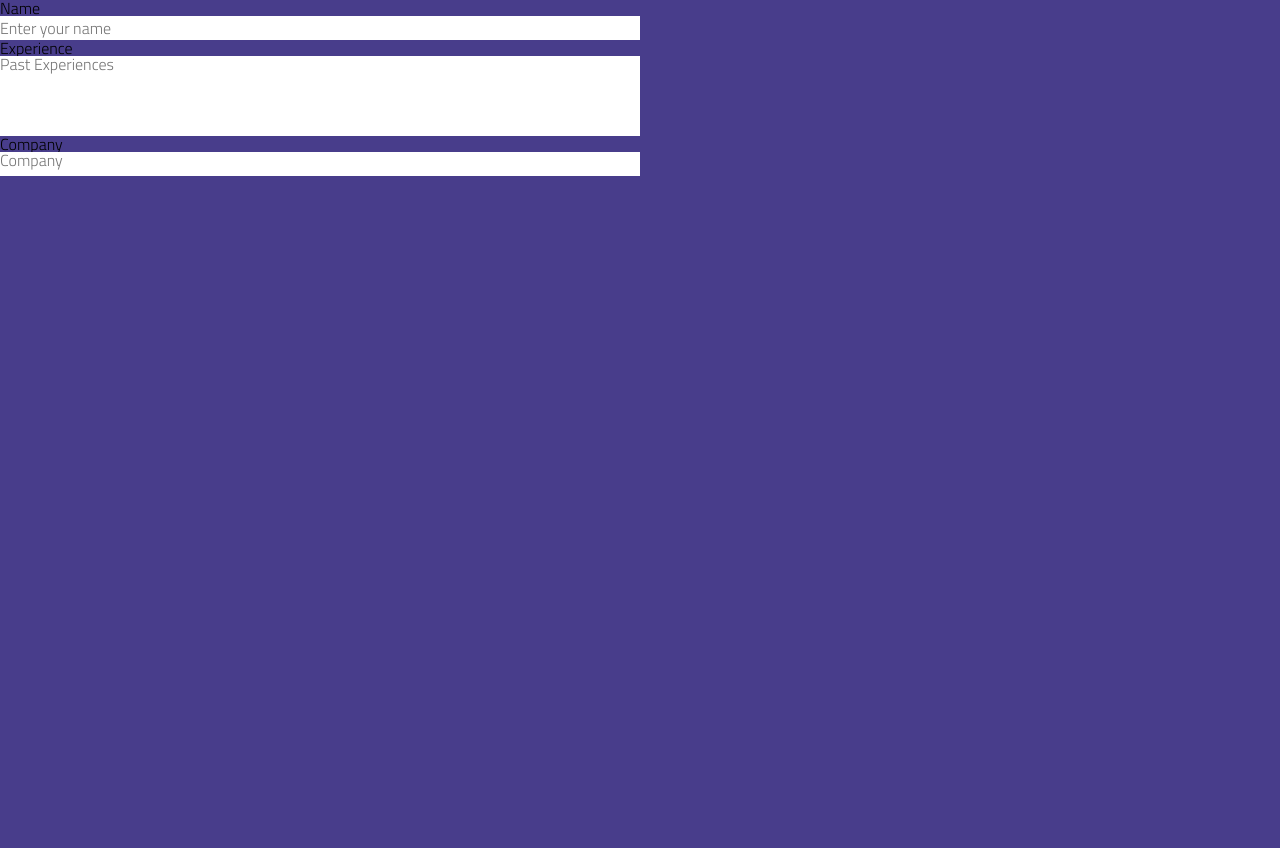
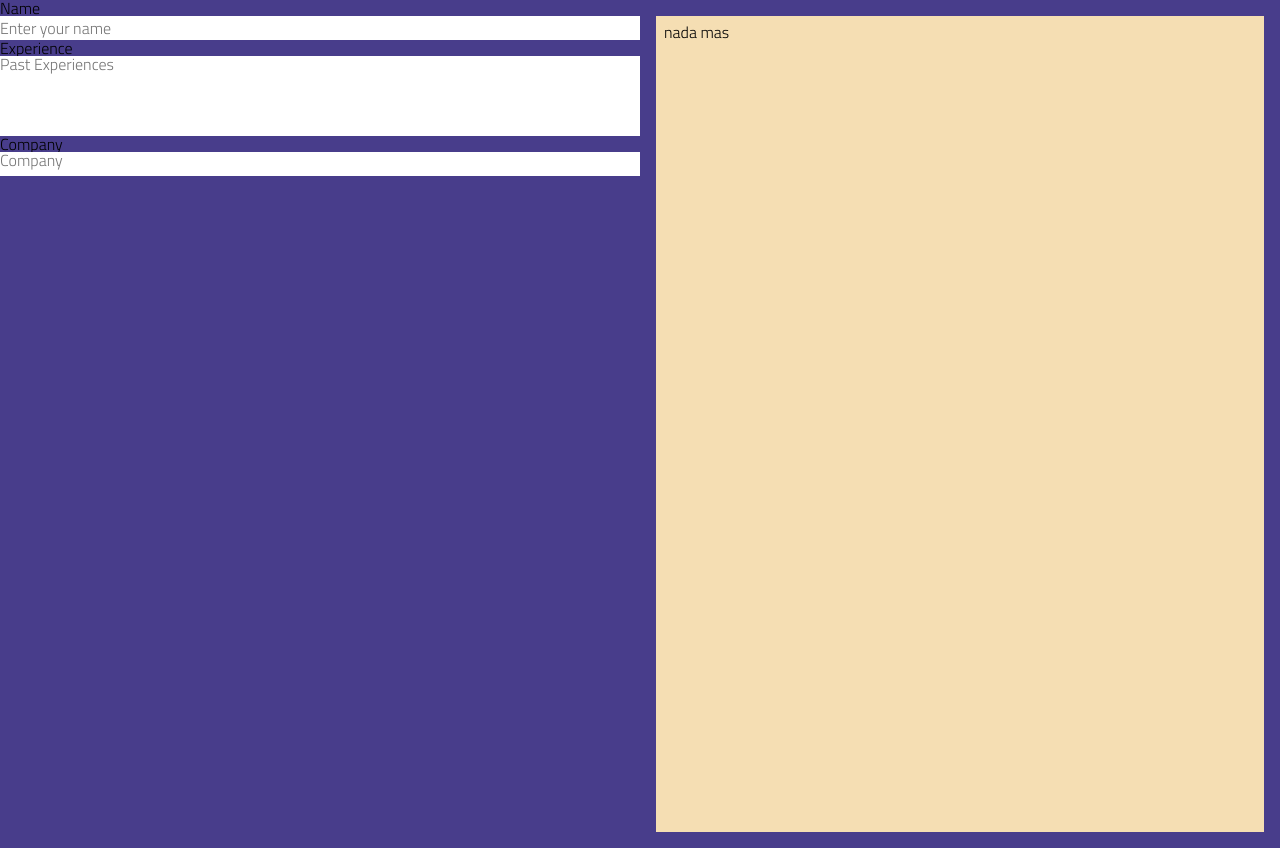
Before and after one commit to iversson-estudos/CV_Editor, a React (Vite) app: page / in a window 1280 px wide. Both pictures are taken after a click on the button "Lets Go". Before the commit the page ends 800 px from the top, so only its background shows below. Built offline with nearby package versions, Linux system fonts and the light colour scheme.

Commit message:
Created the CV result, so I can start working on the state of the components and passing the data

```diff
--- /dev/null
+++ b/src/components/CV/Cv.jsx
@@ -0,0 +1,11 @@
+import React from "react";
+import styles from './Cv.module.css';
+
+
+
+export  function Cv({text}) {
+  return (
+      <div className={styles.cvContainer}>
+        <p>{text}</p>
+      </div>
+  )}
--- /dev/null
+++ b/src/components/CV/Cv.module.css
@@ -0,0 +1,6 @@
+.cvContainer{
+    background-color: wheat;
+    height: 100vh;
+    margin: 16px;
+    padding: 8px;
+}
--- a/src/components/Form/Form.jsx
+++ b/src/components/Form/Form.jsx
@@ -3,7 +3,7 @@ import { TextInputLabeled } from '../Inputs/TextInputLabeled';
 import { TextAreaLabeled } from '../Inputs/TextAreaLabeled';
 import styles from './Form.module.css';
 
-export function Form({}) {
+export  function Form({}) {
   return (
       <div className={styles.inputsContainer}>
               <form>
--- a/src/pages/app/App.jsx
+++ b/src/pages/app/App.jsx
@@ -1,4 +1,5 @@
 import { Form } from '../../components/Form/Form';
+import {  Cv  } from '../../components/CV/Cv'
 import styles from './App.module.css'
 
 
@@ -6,5 +7,6 @@ export default function App () {
        return (
         <div className={styles.appContainer}>
           <Form     />
+          <Cv text='nada mas'  />
         </div>
 )}
```
